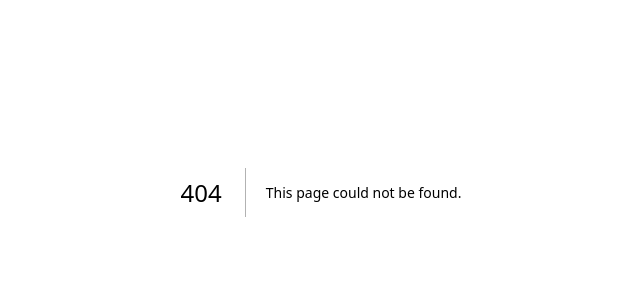
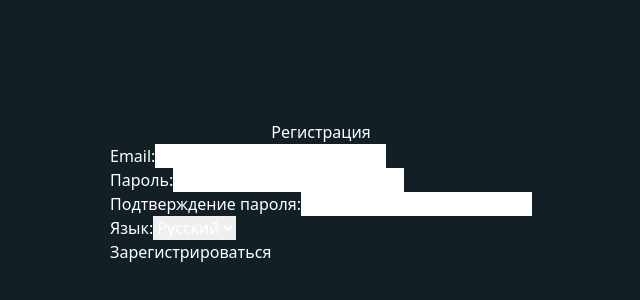
Before and after one commit to daniarmakyev/Kyrgyz-legacy, a Next.js app in the folder frontend/: page /auth in a window 1280 px wide. Before the commit this address had no page. Shown: the part 208-508 px from the top of the page, without its empty margins (319-959 px from the left). Built offline with nearby package versions, Linux system fonts and the light colour scheme.

Commit message:
add some shits

```diff
--- a/frontend/helpers/types.ts
+++ b/frontend/helpers/types.ts
@@ -15,6 +15,7 @@ export type RegisterValues = {
     email: string;
     password: string;
     passwordConfirm: string;
+    lang:string;
     [key: string]: string;
   };
 
@@ -26,7 +27,8 @@ export interface Word {
     translationRu: string;
     translationEn: string;
     translationHi: string;
-    sound: string;
+    manSound?: string;
+    womanSound?: string;
     level: number;
   }
 
--- a/frontend/package.json
+++ b/frontend/package.json
@@ -11,6 +11,7 @@
   "dependencies": {
     "@reduxjs/toolkit": "^2.2.7",
     "axios": "^1.7.7",
+    "dotenv": "^16.4.5",
     "next": "14.2.8",
     "react": "^18",
     "react-dom": "^18",
--- /dev/null
+++ b/frontend/src/app/TEST/page.tsx
@@ -0,0 +1,52 @@
+"use client"
+import { useRef } from 'react';
+
+const AddWord: React.FC = () => {
+    const formRef = useRef<HTMLFormElement>(null);
+
+    const handleSubmit = async (event: React.FormEvent) => {
+        event.preventDefault();
+
+        const formData = new FormData(formRef.current!);
+
+        try {
+            const response = await fetch('http://localhost:8080/api/words/addWord', {
+                method: 'POST',
+                body: formData,
+            });
+
+            if (response.ok) {
+                const newWord = await response.json();
+                console.log('Слово добавлено:', newWord);
+                alert('Слово успешно добавлено!');
+            } else {
+                const errorData = await response.json();
+                console.error('Ошибка:', errorData);
+                alert('Ошибка при добавлении слова: ' + errorData.error);
+            }
+        } catch (error) {
+            const errorMessage = (error as Error).message; // Явное приведение типа
+            console.error('Ошибка сети:', error);
+            alert('Ошибка сети: ' + errorMessage);
+        }
+    };
+
+    return (
+        <div className='bg-black'>
+            <h1>Добавить слово</h1>
+            <form ref={formRef} onSubmit={handleSubmit}>
+                <input type="number" name="wordId" placeholder="Word ID" required />
+                <input type="text" name="word" placeholder="Слово" required />
+                <input type="text" name="translationRu" placeholder="Перевод (RU)" required />
+                <input type="text" name="translationEn" placeholder="Перевод (EN)" required />
+                <input type="text" name="translationHi" placeholder="Перевод (HI)" />
+                <input type="number" name="level" placeholder="Уровень" required />
+                <input type="file" name="manSound" accept="audio/*" />
+                <input type="file" name="womanSound" accept="audio/*" />
+                <button type="submit">Добавить слово</button>
+            </form>
+        </div>
+    );
+};
+
+export default AddWord;
--- /dev/null
+++ b/frontend/src/app/auth/auth.module.css
@@ -0,0 +1,9 @@
+.auth {
+    background-color: #121f25;
+    width: 100vw;
+    height: 100vh;
+    display: flex;
+    flex-direction: column;
+    align-items: center;
+    justify-content: center;
+}
--- /dev/null
+++ b/frontend/src/app/auth/page.tsx
@@ -0,0 +1,104 @@
+"use client"
+import { useState, useEffect } from "react";
+import { useAppDispatch, useAppSelector } from "../../../helpers/types";
+import { registerUser } from "../../../store/Users/Users.action";
+import style from "./auth.module.css";
+
+const AuthPage = () => {
+    const [email, setEmail] = useState('');
+    const [password, setPassword] = useState('');
+    const [passwordConfirm, setPasswordConfirm] = useState('');
+    const [lang, setLang] = useState('ru');
+    const [errors, setErrors] = useState<string[]>([]);
+    const dispatch = useAppDispatch();
+    const { error, loading } = useAppSelector(state => state.users);
+
+    const handleSubmit = (e: React.FormEvent) => {
+        e.preventDefault();
+        setErrors([]);
+
+        const newErrors: string[] = [];
+        if (password.length < 8) {
+            newErrors.push('Пароль должен содержать минимум 8 символов');
+        }
+        if (password !== passwordConfirm) {
+            newErrors.push('Пароли не совпадают');
+        }
+
+        if (newErrors.length > 0) {
+            setErrors(newErrors);
+            return;
+        }
+
+        const formData = {
+            email,
+            password,
+            passwordConfirm,
+            lang,
+        };
+
+        dispatch(registerUser({ data: formData }));
+    };
+
+    useEffect(() => {
+        if (error) {
+            setErrors(prevErrors => [...prevErrors, error]);
+        }
+    }, [error]);
+
+    return (
+        <div className={style.auth}>
+            <h3>Регистрация</h3>
+            <form onSubmit={handleSubmit}>
+                <div>
+                    <label>Email:</label>
+                    <input
+                        type="email"
+                        value={email}
+                        onChange={(e) => setEmail(e.target.value)}
+                        required
+                    />
+                </div>
+                <div>
+                    <label>Пароль:</label>
+                    <input
+                        type="password"
+                        value={password}
+                        onChange={(e) => setPassword(e.target.value)}
+                        required
+                    />
+                </div>
+                <div>
+                    <label>Подтверждение пароля:</label>
+                    <input
+                        type="password"
+                        value={passwordConfirm}
+                        onChange={(e) => setPasswordConfirm(e.target.value)}
+                        required
+                    />
+                </div>
+                <div>
+                    <label>Язык:</label>
+                    <select value={lang} onChange={(e) => setLang(e.target.value)} required>
+                        <option value="ru">Русский</option>
+                        <option value="en">English</option>
+                        <option value="hi">हिंदी</option>
+                    </select>
+                </div>
+                <button type="submit" disabled={loading}>Зарегистрироваться</button>
+
+                {errors.length > 0 && (
+                    <div>
+                        <ul>
+                            {errors.map((error, index) => (
+                                <li key={index}>{error}</li>
+                            ))}
+                        </ul>
+                    </div>
+                )}
+            </form>
+        </div>
+    );
+};
+
+export default AuthPage;
--- a/frontend/src/app/level/[level]/page.tsx
+++ b/frontend/src/app/level/[level]/page.tsx
@@ -1,71 +1,79 @@
 "use client";
 import { useParams } from "next/navigation";
-import React, { use, useEffect, useState } from "react";
-import { useAppDispatch, useAppSelector, Word } from "../../../../helpers/types";
-import { fetchWordByLevel } from "../../../../store/Words/Words.action";
+import React, { useEffect, useState } from "react";
+import { useAppSelector, Word } from "../../../../helpers/types";
 import ProgressBar from "@/components/progressBar/page";
+import UseLifeCheker from "@/hooks/UseLifeCheker";
 import { UseComparison } from "@/hooks/UseComparison";
-import { UseGetWordsByLevel } from "@/hooks/UsegetWordsByLevel";
-import UseLifeCheker from "@/hooks/UseLifeCheker";
+import { UseRandom } from "@/hooks/UseRandom";
+import { UseGetWordsByLevel } from "@/hooks/UseGetWordsByLevel";
+import { UseGoBack } from "@/hooks/UseGoBack";
+const BASE_URL = process.env.NEXT_PUBLIC_BASE_URL;
 
 const LevelPage = () => {
   const [heart, setHeart] = useState(5);
   const [trueComparison, setTrueComparison] = useState<number[]>([]);
   const [userComparison, setUserComparison] = useState<number[]>([]);
+  const [randomedWords, setRandomedWords] = useState<Word[]>([]);
   const { words } = useAppSelector((state) => state.words);
+  const { level } = useParams();
 
-  const { level } = useParams();
   UseLifeCheker(heart);
   UseGetWordsByLevel(level);
 
   const handleWordClick = (word: Word) => {
-    if(userComparison.includes(word.wordId)){
-      setUserComparison((prevNumbers) => prevNumbers.filter((num) => num !== word.wordId));
-    }else {
-      setUserComparison((prevState) => [
-        ...new Set([...prevState, word.wordId]),
-      ]);
+    setUserComparison((prev) =>
+      prev.includes(word.wordId)
+        ? prev.filter((id) => id !== word.wordId)
+        : [...new Set([...prev, word.wordId])]
+    );
+  };
+  const WordHover = (soundUrl?: string) => {
+    if (soundUrl) {
+      const audio = new Audio(soundUrl);
+      audio.play().catch((error) => {
+        console.error("Error playing sound:", error);
+      });
     }
   };
 
   useEffect(() => {
     if (words && words.length > 0) {
-      setTrueComparison((prevState) => [
-        ...new Set([
-          ...prevState,
-          words[0].wordId,
-          words[6].wordId
-        ]),
-      ]);
+      setTrueComparison((prevState) => [...new Set([words[0].wordId])]);
+      setRandomedWords(UseRandom(words));
+      console.log(words);
     }
   }, [words]);
 
-
   const handelCompare = () => {
-    if(UseComparison(userComparison, trueComparison)){
-      console.log('nice');
-    }else{
-      setHeart(heart - 1)
-
+    if (UseComparison(userComparison, trueComparison)) {
+      console.log("nice");
+    } else {
+      setHeart(heart - 1);
     }
-  }
-
+  };
+  UseGoBack();
   return (
-    <div className="bg-[#121F25] h-screen flex flex-col  items-center self-center ms-auto me-auto">
-      <ProgressBar progress={3} heart={heart}/>
+    <div className="bg-[#121F25] h-screen flex flex-col items-center self-center ms-auto me-auto">
+      <ProgressBar progress={3} heart={heart} />
       {words && (
-        <div className=" flex gap-5 mt-auto">
-          <p key={words[0].id}>{words[0].word}</p>
-          <p key={words[6].id}>{words[6].word}</p>
+        <div className="flex gap-5 mt-auto">
+          <span
+            onClick={() => WordHover(`${BASE_URL}/${words[0].manSound}`)}
+            key={words[0].id}
+            className="cursor-pointer"
+          >
+            {words[0].word}
+          </span>
         </div>
       )}
-    <div className="flex gap-3 flex-wrap max-w-96 items-center self-center ms-auto me-auto justify-center mt-40">
-    {words?.map((item) => (
+      <div className="flex gap-3 flex-wrap max-w-96 items-center self-center ms-auto me-auto justify-center mt-40">
+        {randomedWords.map((item) => (
           <p
-            className={`cursor-pointer ${
+            className={`cursor-pointer p-2 border-neutral-700 border-solid border-2 rounded-md ${
               userComparison.includes(item.wordId)
-                ? "bg-green-500 text-white"
-                : "bg-gray-200 text-black"
+                ? "bg-[#DC2219] text-white"
+                : "bg-[#121f25] text-white"
             }`}
             key={item.id}
             onClick={() => handleWordClick(item)}
@@ -73,8 +81,10 @@ const LevelPage = () => {
             {item.translationEn}
           </p>
         ))}
-    </div>
-      <button onClick={handelCompare} className="mt-auto mb-24">Check</button>
+      </div>
+      <button onClick={handelCompare} className="mt-auto mb-24 ">
+        <span className="cursor-pointer">Check</span>
+      </button>
     </div>
   );
 };
--- a/frontend/src/app/page.tsx
+++ b/frontend/src/app/page.tsx
@@ -4,6 +4,7 @@ import styles from "./mainPage.module.css";
 import { useEffect, useState } from "react";
 import LevelButton from "@/components/levelButton/page";
 import { useBackgroundColorObserver } from "@/hooks/useBackgroundColorObserver";
+import { UseGoBack } from "@/hooks/UseGoBack";
 
 export default function Home() {
   const levelsArray = [1, 2, 3, 4, 5, 6, 7, 8, 9, 10, 11, 12, 13, 14, 15];
@@ -49,7 +50,7 @@ export default function Home() {
   }, []);
 
   useBackgroundColorObserver(setBgColor);
-
+  UseGoBack();
   return (
     <div
       className={styles.main}
--- /dev/null
+++ b/frontend/src/hooks/UseGoBack.ts
@@ -0,0 +1,15 @@
+import { useRouter } from "next/navigation";
+import { useEffect } from "react";
+
+
+export const UseGoBack = () => {
+    const router = useRouter();
+
+    useEffect(() => {
+      // Проверяем, что код выполняется только на клиенте
+      const token = localStorage.getItem('token');
+      if (!token) {
+        router.push('/auth');
+      }
+    }, [router]);
+  };
```
Also changed, not shown: frontend/src/hooks/UseRandom.ts (+10 -0 lines), 2 other files (tests, documents, lock files or other folders).
